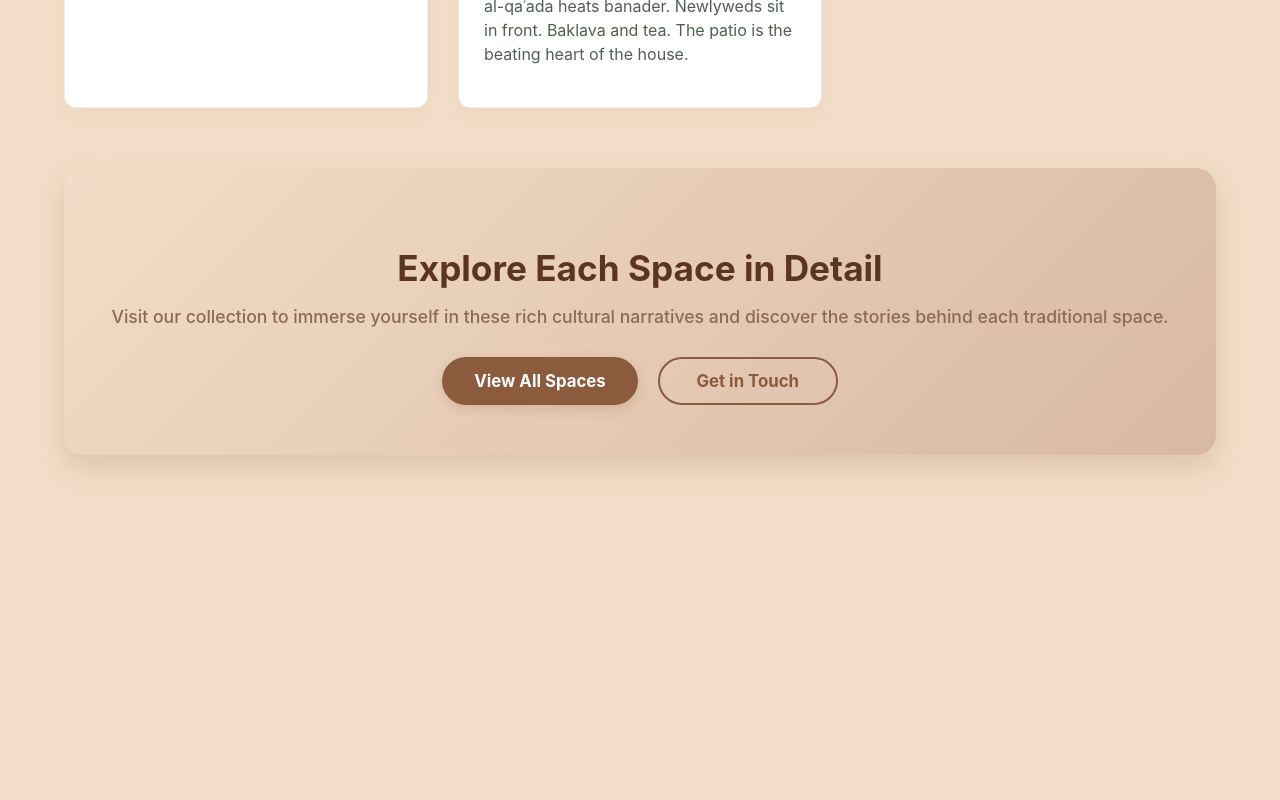
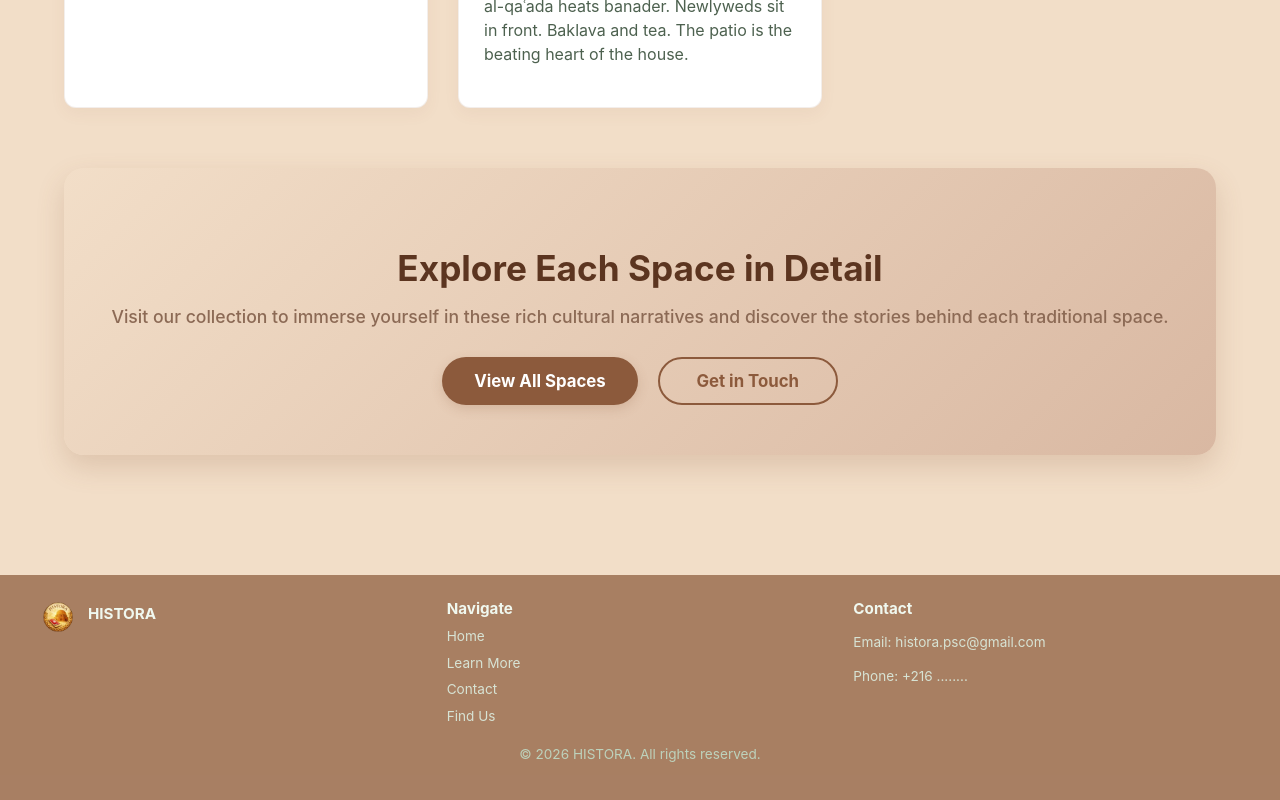
Before and after one commit to raefknani/psc_histora, a React (Create React App) app: page /learn-more in a window 1280 px wide. Shown: the part 1766-2566 px from the top of the page. Before the commit the page ends 2301 px from the top, so only its background shows below. Built offline with nearby package versions, Linux system fonts and the light colour scheme; no server answers.

Commit message:
updating footer

```diff
--- a/src/Contact.js
+++ b/src/Contact.js
@@ -206,6 +206,42 @@ function Contact() {
           </motion.div>
         </div>
       </div>
+
+      <footer className="site-footer">
+        <div className="footer-grid">
+          <div className="footer-item">
+            <div className="footer-brand">
+              <img src={logo} alt="Histora Logo" />
+              <h4>HISTORA</h4>
+            </div>
+          </div>
+          <div className="footer-item">
+            <h4>Navigate</h4>
+            <ul>
+              <li>
+                <Link to="/">Home</Link>
+              </li>
+              <li>
+                <Link to="/learn-more">Learn More</Link>
+              </li>
+              <li>
+                <Link to="/contact">Contact</Link>
+              </li>
+              <li>
+                <Link to="/find">Find Us</Link>
+              </li>
+            </ul>
+          </div>
+          <div className="footer-item">
+            <h4>Contact</h4>
+            <p>Email: histora.psc@gmail.com</p>
+            <p>Phone: +216 ........</p>
+          </div>
+        </div>
+        <div className="footer-bottom">
+          <p>© {new Date().getFullYear()} HISTORA. All rights reserved.</p>
+        </div>
+      </footer>
     </div>
   );
 }
--- a/src/FindUs.js
+++ b/src/FindUs.js
@@ -129,7 +129,7 @@ function FindUs() {
               className="map-image"
             />
             <div className="expand-hint">
-              <svg width="20" height="20" viewBox="0 0 24 24" fill="none" stroke="currentColor" stroke-width="2.5" stroke-linecap="round" stroke-linejoin="round">
+              <svg width="20" height="20" viewBox="0 0 24 24" fill="none" stroke="currentColor" strokeWidth="2.5" strokeLinecap="round" strokeLinejoin="round">
                 <polyline points="15 3 21 3 21 9"></polyline>
                 <polyline points="9 21 3 21 3 15"></polyline>
                 <line x1="21" y1="3" x2="14" y2="10"></line>
@@ -240,7 +240,10 @@ function FindUs() {
       <footer className="site-footer">
         <div className="footer-grid">
           <div className="footer-item">
-            <h4>HISTORA</h4>
+            <div className="footer-brand">
+              <img src={logo} alt="Histora Logo" />
+              <h4>HISTORA</h4>
+            </div>
           </div>
           <div className="footer-item">
             <h4>Navigate</h4>
--- a/src/LearnMore.js
+++ b/src/LearnMore.js
@@ -165,6 +165,42 @@ function LearnMore() {
           </motion.section>
         </div>
       </div>
+
+      <footer className="site-footer">
+        <div className="footer-grid">
+          <div className="footer-item">
+            <div className="footer-brand">
+              <img src={logo} alt="Histora Logo" />
+              <h4>HISTORA</h4>
+            </div>
+          </div>
+          <div className="footer-item">
+            <h4>Navigate</h4>
+            <ul>
+              <li>
+                <Link to="/">Home</Link>
+              </li>
+              <li>
+                <Link to="/learn-more">Learn More</Link>
+              </li>
+              <li>
+                <Link to="/contact">Contact</Link>
+              </li>
+              <li>
+                <Link to="/find">Find Us</Link>
+              </li>
+            </ul>
+          </div>
+          <div className="footer-item">
+            <h4>Contact</h4>
+            <p>Email: histora.psc@gmail.com</p>
+            <p>Phone: +216 ........</p>
+          </div>
+        </div>
+        <div className="footer-bottom">
+          <p>© {new Date().getFullYear()} HISTORA. All rights reserved.</p>
+        </div>
+      </footer>
     </div>
   );
 }
--- a/src/PropertyDetail.js
+++ b/src/PropertyDetail.js
@@ -601,6 +601,42 @@ function PropertyDetail() {
         </section>
       </div>
 
+      <footer className="site-footer">
+        <div className="footer-grid">
+          <div className="footer-item">
+            <div className="footer-brand">
+              <img src={logo} alt="Histora Logo" />
+              <h4>HISTORA</h4>
+            </div>
+          </div>
+          <div className="footer-item">
+            <h4>Navigate</h4>
+            <ul>
+              <li>
+                <Link to="/">Home</Link>
+              </li>
+              <li>
+                <Link to="/learn-more">Learn More</Link>
+              </li>
+              <li>
+                <Link to="/contact">Contact</Link>
+              </li>
+              <li>
+                <Link to="/find">Find Us</Link>
+              </li>
+            </ul>
+          </div>
+          <div className="footer-item">
+            <h4>Contact</h4>
+            <p>Email: histora.psc@gmail.com</p>
+            <p>Phone: +216 ........</p>
+          </div>
+        </div>
+        <div className="footer-bottom">
+          <p>© {new Date().getFullYear()} HISTORA. All rights reserved.</p>
+        </div>
+      </footer>
+
       {expandedImage !== null && (
   <motion.div
     className="image-modal-overlay"
--- a/src/Psc.js
+++ b/src/Psc.js
@@ -430,7 +430,10 @@ function Psc() {
       <footer className="site-footer">
         <div className="footer-grid">
           <div className="footer-item">
-            <h4>HISTORA</h4>
+            <div className="footer-brand">
+              <img src={logo} alt="Histora Logo" />
+              <h4>HISTORA</h4>
+            </div>
             {/* <p>
               Premium eco-home marketplace focused on sustainability and
               comfort.
--- a/src/psc.css
+++ b/src/psc.css
@@ -956,6 +956,22 @@ body {
   margin: 0 auto;
 }
 
+.footer-brand {
+  display: flex;
+  align-items: center;
+  gap: 12px;
+  margin-bottom: 12px;
+}
+
+.footer-brand img {
+  height: 36px;
+  width: auto;
+}
+
+.footer-brand h4 {
+  margin: 0;
+}
+
 .footer-item h4 {
   margin: 0 0 8px;
   font-size: 0.95rem;
@@ -999,6 +1015,10 @@ body {
   .footer-grid {
     grid-template-columns: 1fr;
     text-align: center;
+  }
+
+  .footer-brand {
+    justify-content: center;
   }
 
   .footer-item ul {
```
